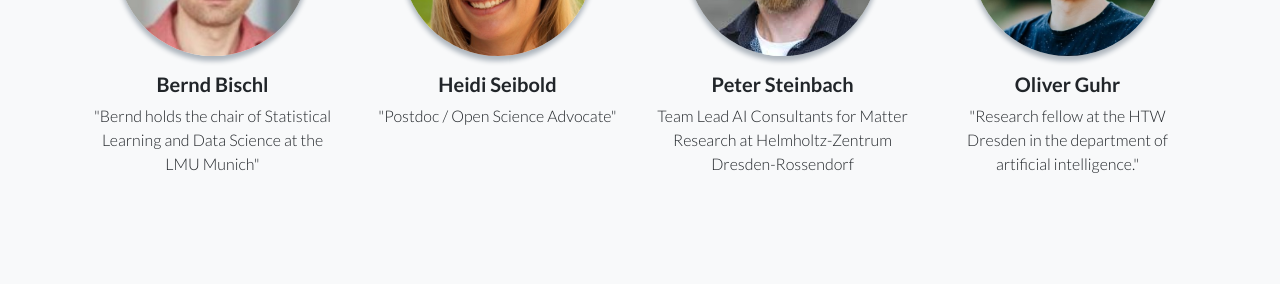
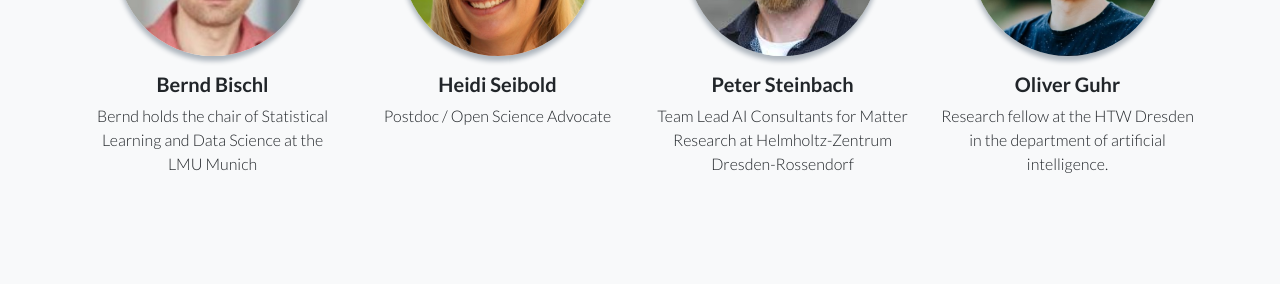
Before and after one commit to teaching-ml/2020, a Jekyll site: the page built from index.md, in a window 1280 px wide and 900 px high, scrolled down 3306 px, cut to the strip 154-438 px from the top of the window. Built offline with Jekyll 4.4.1, drawn with Linux system fonts in a browser that asks for light colours.

Commit message:
removed quotes

```diff
--- a/_layouts/index.html
+++ b/_layouts/index.html
@@ -153,14 +153,14 @@
           <div class="testimonial-item mx-auto mb-5 mb-lg-0">
             <img class="img-fluid rounded-circle mb-3" src="img/bernd-bischl.jpg" alt="">
             <h5>Bernd Bischl</h5>
-            <p class="font-weight-light mb-0">"Bernd holds the chair of Statistical Learning and Data Science at the LMU Munich"</p>
+            <p class="font-weight-light mb-0">Bernd holds the chair of Statistical Learning and Data Science at the LMU Munich</p>
           </div>
         </div>
         <div class="col-lg-3">
           <div class="testimonial-item mx-auto mb-5 mb-lg-0">
             <img class="img-fluid rounded-circle mb-3" src="img/heidi-seibold.jpg" alt="">
             <h5>Heidi Seibold</h5>
-            <p class="font-weight-light mb-0">"Postdoc / Open Science Advocate"</p>
+            <p class="font-weight-light mb-0">Postdoc / Open Science Advocate</p>
           </div>
         </div>
         <div class="col-lg-3">
@@ -174,7 +174,7 @@
           <div class="testimonial-item mx-auto mb-5 mb-lg-0">
             <img class="img-fluid rounded-circle mb-3" src="img/oliver-guhr.jpg" alt="">
             <h5>Oliver Guhr</h5>
-            <p class="font-weight-light mb-0">"Research fellow at the HTW Dresden in the department of artificial intelligence."</p>
+            <p class="font-weight-light mb-0">Research fellow at the HTW Dresden in the department of artificial intelligence.</p>
           </div>
         </div>
       </div>
```
